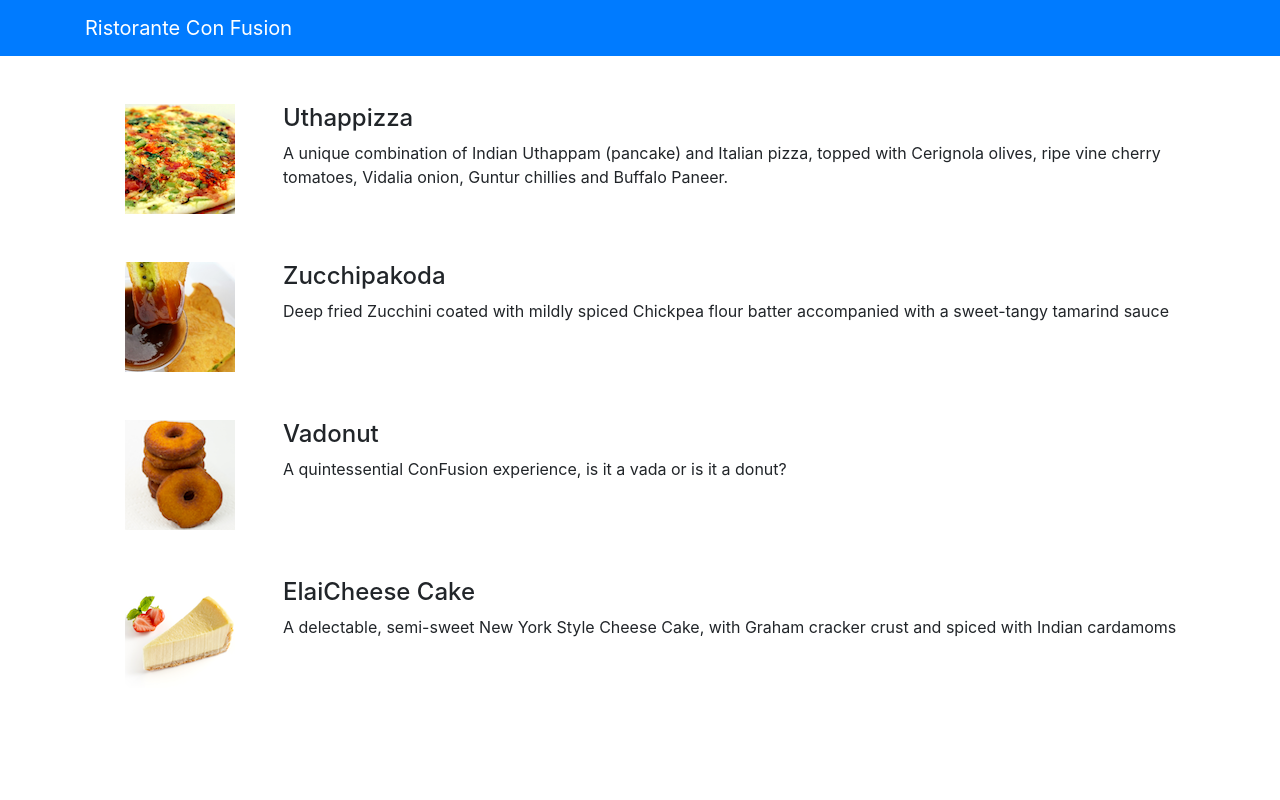
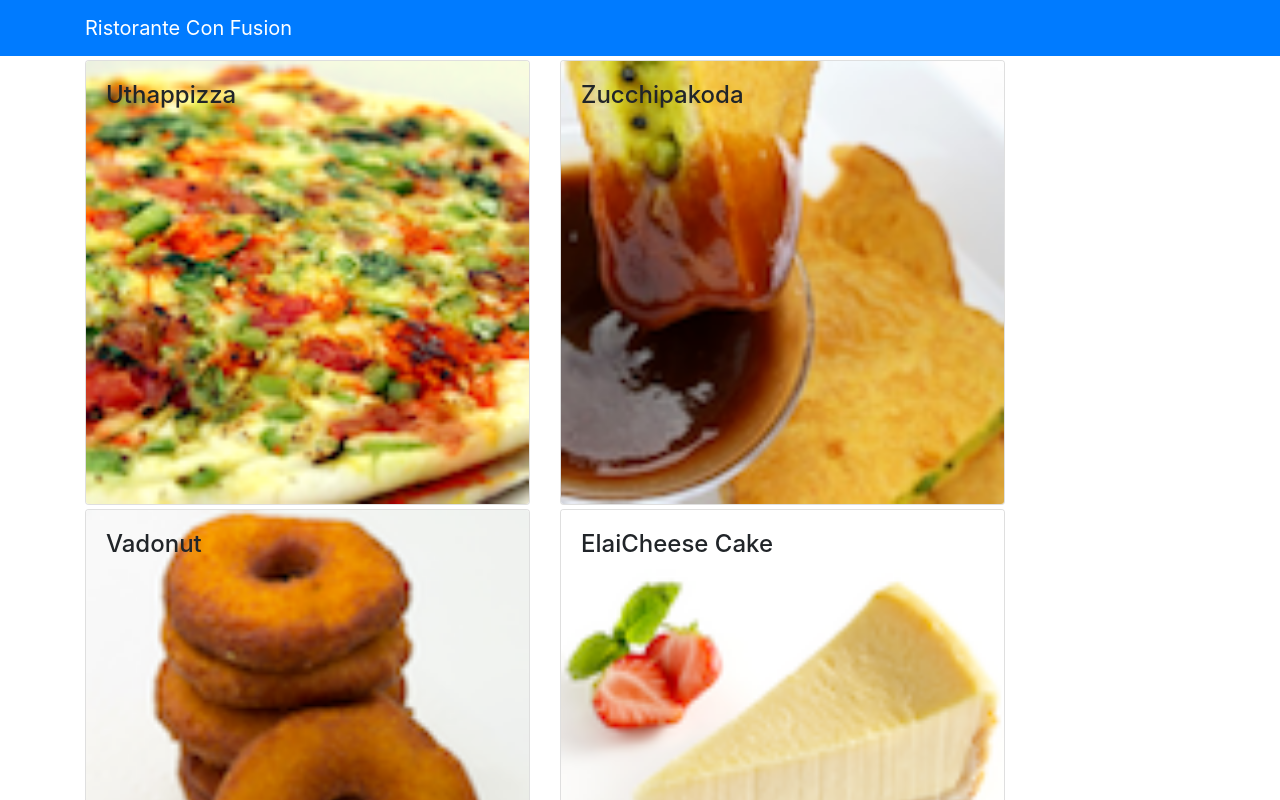
Before and after one commit to acdixon91/confusion---react, a React (Create React App) app: page / in a window 1280 px wide. Shown: the top 800 px of the page. Built offline with nearby package versions, Linux system fonts and the light colour scheme.

Commit message:
components pt2

```diff
--- a/src/App.js
+++ b/src/App.js
@@ -3,8 +3,18 @@
 import {Navbar, NavbarBrand} from 'reactstrap';
 import Menu from "./components/menuComponent";
 import './App.css';
+import { DISHES } from "./shared/dishes";
 
 class App extends Component {
+
+  constructor(props){
+    super(props);
+
+    this.state = {
+      dishes: DISHES
+    };
+  }
+
   render(){
     return(
       <React.StrictMode>
@@ -14,7 +24,7 @@
             <NavbarBrand href="/">Ristorante Con Fusion</NavbarBrand>
           </div>
         </Navbar>
-        <Menu />
+        <Menu dishes={this.state.dishes} />
       </div>
       </React.StrictMode>
     );
--- a/src/components/menuComponent.js
+++ b/src/components/menuComponent.js
@@ -1,82 +1,64 @@
 import React, { Component } from "react";
-import { Media } from "reactstrap";
+import {
+  Card,
+  CardImg,
+  CardImgOverlay,
+  CardText,
+  CardBody,
+  CardTitle,
+} from "reactstrap";
 
 class Menu extends Component {
   constructor(props) {
     super(props);
 
     this.state = {
-      dishes: [
-        {
-          id: 0,
-          name: "Uthappizza",
-          image: "assets/images/uthappizza.png",
-          category: "mains",
-          label: "Hot",
-          price: "4.99",
-          description:
-            "A unique combination of Indian Uthappam (pancake) and Italian pizza, topped with Cerignola olives, ripe vine cherry tomatoes, Vidalia onion, Guntur chillies and Buffalo Paneer.",
-        },
-        {
-          id: 1,
-          name: "Zucchipakoda",
-          image: "assets/images/zucchipakoda.png",
-          category: "appetizer",
-          label: "",
-          price: "1.99",
-          description:
-            "Deep fried Zucchini coated with mildly spiced Chickpea flour batter accompanied with a sweet-tangy tamarind sauce",
-        },
-        {
-          id: 2,
-          name: "Vadonut",
-          image: "assets/images/vadonut.png",
-          category: "appetizer",
-          label: "New",
-          price: "1.99",
-          description:
-            "A quintessential ConFusion experience, is it a vada or is it a donut?",
-        },
-        {
-          id: 3,
-          name: "ElaiCheese Cake",
-          image: "assets/images/elaicheesecake.png",
-          category: "dessert",
-          label: "",
-          price: "2.99",
-          description:
-            "A delectable, semi-sweet New York Style Cheese Cake, with Graham cracker crust and spiced with Indian cardamoms",
-        }
-      ],
+      selectedDish: null,
     };
   }
 
+  onDishSelect(dish) {
+    this.setState({ selectedDish: dish });
+  }
+
+  renderDish(dish) {
+    if (dish != null) {
+      return (
+        <Card>
+          <CardImg width="100%" src={dish.image} alt={dish.name} />
+          <CardBody>
+            <CardTitle className="font-weight-bolder">
+              <h4>{dish.name}</h4>
+            </CardTitle>
+            <CardText>{dish.description}</CardText>
+          </CardBody>
+        </Card>
+      );
+    } else {
+      return <div></div>;
+    }
+  }
+
   render() {
-    const menu = this.state.dishes.map((dish) => {
-        return(
-            <div key={dish.id} className="col-12 mt-5">
-                <Media tag='li'>
-                    <Media left middle>
-                        <Media object src={dish.image} alt={dish.name} />
-                    </Media>
-                    <Media body className='ml-5'>
-                        <Media heading>
-                            {dish.name}
-                        </Media>
-                        <p>
-                            {dish.description}
-                        </p>
-                    </Media>
-                </Media>
-            </div>
-        );
+    const menu = this.props.dishes.map((dish) => {
+      return (
+        <div key={dish.id} className="col-12 col-md-5 mt-1 ">
+          <Card onClick={() => this.onDishSelect(dish)}>
+            <CardImg width="100%" src={dish.image} alt={dish.name} />
+            <CardImgOverlay>
+              <CardTitle className="font-weight-bolder">
+                <h4>{dish.name}</h4>
+              </CardTitle>
+            </CardImgOverlay>
+          </Card>
+        </div>
+      );
     });
 
     return (
       <div className="container">
-        <div className="row">
-          <Media list>{menu}</Media>
-        </div>
+        <div className="row">{menu}</div>
+        <div className="row">{this.renderDish(this.state.selectedDish)}</div>
       </div>
     );
   }
--- /dev/null
+++ b/src/shared/dishes.js
@@ -0,0 +1,186 @@
+export const DISHES =
+    [
+        {
+        id: 0,
+        name:'Uthappizza',
+        image: 'assets/images/uthappizza.png',
+        category: 'mains',
+        label:'Hot',
+        price:'4.99',
+        description:'A unique combination of Indian Uthappam (pancake) and Italian pizza, topped with Cerignola olives, ripe vine cherry tomatoes, Vidalia onion, Guntur chillies and Buffalo Paneer.',
+        comments: [
+            {
+            id: 0,
+            rating: 5,
+            comment: "Imagine all the eatables, living in conFusion!",
+            author: "John Lemon",
+            date: "2012-10-16T17:57:28.556094Z"
+            },
+            {
+            id: 1,
+            rating: 4,
+            comment: "Sends anyone to heaven, I wish I could get my mother-in-law to eat it!",
+            author: "Paul McVites",
+            date: "2014-09-05T17:57:28.556094Z"
+            },
+            {
+            id: 2,
+            rating: 3,
+            comment: "Eat it, just eat it!",
+            author: "Michael Jaikishan",
+            date: "2015-02-13T17:57:28.556094Z"
+            },
+            {
+            id: 3,
+            rating: 4,
+            comment: "Ultimate, Reaching for the stars!",
+            author: "Ringo Starry",
+            date: "2013-12-02T17:57:28.556094Z"
+            },
+            {
+            id: 4,
+            rating: 2,
+            comment: "It's your birthday, we're gonna party!",
+            author: "25 Cent",
+            date: "2011-12-02T17:57:28.556094Z"
+            }
+        ]                        },
+        {
+        id: 1,
+        name:'Zucchipakoda',
+        image: 'assets/images/zucchipakoda.png',
+        category: 'appetizer',
+        label:'',
+        price:'1.99',
+        description:'Deep fried Zucchini coated with mildly spiced Chickpea flour batter accompanied with a sweet-tangy tamarind sauce',
+        comments: [
+            {
+            id: 0,
+            rating: 5,
+            comment: "Imagine all the eatables, living in conFusion!",
+            author: "John Lemon",
+            date: "2012-10-16T17:57:28.556094Z"
+            },
+            {
+            id: 1,
+            rating: 4,
+            comment: "Sends anyone to heaven, I wish I could get my mother-in-law to eat it!",
+            author: "Paul McVites",
+            date: "2014-09-05T17:57:28.556094Z"
+            },
+            {
+            id: 2,
+            rating: 3,
+            comment: "Eat it, just eat it!",
+            author: "Michael Jaikishan",
+            date: "2015-02-13T17:57:28.556094Z"
+            },
+            {
+            id: 3,
+            rating: 4,
+            comment: "Ultimate, Reaching for the stars!",
+            author: "Ringo Starry",
+            date: "2013-12-02T17:57:28.556094Z"
+            },
+            {
+            id: 4,
+            rating: 2,
+            comment: "It's your birthday, we're gonna party!",
+            author: "25 Cent",
+            date: "2011-12-02T17:57:28.556094Z"
+            }
+        ]
+        },
+        {
+        id: 2,
+        name:'Vadonut',
+        image: 'assets/images/vadonut.png',
+        category: 'appetizer',
+        label:'New',
+        price:'1.99',
+        description:'A quintessential ConFusion experience, is it a vada or is it a donut?',
+        comments: [
+            {
+            id: 0,
+            rating: 5,
+            comment: "Imagine all the eatables, living in conFusion!",
+            author: "John Lemon",
+            date: "2012-10-16T17:57:28.556094Z"
+            },
+            {
+            id: 1,
+            rating: 4,
+            comment: "Sends anyone to heaven, I wish I could get my mother-in-law to eat it!",
+            author: "Paul McVites",
+            date: "2014-09-05T17:57:28.556094Z"
+            },
+            {
+            id: 2,
+            rating: 3,
+            comment: "Eat it, just eat it!",
+            author: "Michael Jaikishan",
+            date: "2015-02-13T17:57:28.556094Z"
+            },
+            {
+            id: 3,
+            rating: 4,
+            comment: "Ultimate, Reaching for the stars!",
+            author: "Ringo Starry",
+            date: "2013-12-02T17:57:28.556094Z"
+            },
+            {
+            id: 4,
+            rating: 2,
+            comment: "It's your birthday, we're gonna party!",
+            author: "25 Cent",
+            date: "2011-12-02T17:57:28.556094Z"
+            }
+        ]
+        },
+        {
+        id: 3,
+        name:'ElaiCheese Cake',
+        image: 'assets/images/elaicheesecake.png',
+        category: 'dessert',
+        label:'',
+        price:'2.99',
+        description:'A delectable, semi-sweet New York Style Cheese Cake, with Graham cracker crust and spiced with Indian cardamoms',
+        comments: [
+            {
+            id: 0,
+            rating: 5,
+            comment: "Imagine all the eatables, living in conFusion!",
+            author: "John Lemon",
+            date: "2012-10-16T17:57:28.556094Z"
+            },
+            {
+            id: 1,
+            rating: 4,
+            comment: "Sends anyone to heaven, I wish I could get my mother-in-law to eat it!",
+            author: "Paul McVites",
+            date: "2014-09-05T17:57:28.556094Z"
+            },
+            {
+            id: 2,
+            rating: 3,
+            comment: "Eat it, just eat it!",
+            author: "Michael Jaikishan",
+            date: "2015-02-13T17:57:28.556094Z"
+            },
+            {
+            id: 3,
+            rating: 4,
+            comment: "Ultimate, Reaching for the stars!",
+            author: "Ringo Starry",
+            date: "2013-12-02T17:57:28.556094Z"
+            },
+            {
+            id: 4,
+            rating: 2,
+            comment: "It's your birthday, we're gonna party!",
+            author: "25 Cent",
+            date: "2011-12-02T17:57:28.556094Z"
+            }
+        ]
+        }
+    ];
```
